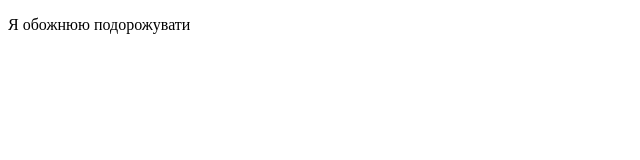
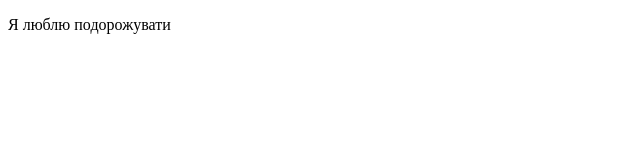
Before and after one commit to Konya4ok/Test, a plain HTML site: page index.html in a window 1280 px wide. Shown: the full height of the page, 0-640 px from the left. Drawn offline with Linux system fonts and the light colour scheme.

Commit message:
Змінив обожнюю на люблю

```diff
--- a/index.html
+++ b/index.html
@@ -6,6 +6,6 @@
   <title>Document</title>
 </head>
 <body>
-  <p>Я обожнюю подорожувати</p>
+  <p>Я люблю подорожувати</p>
 </body>
 </html>
```
